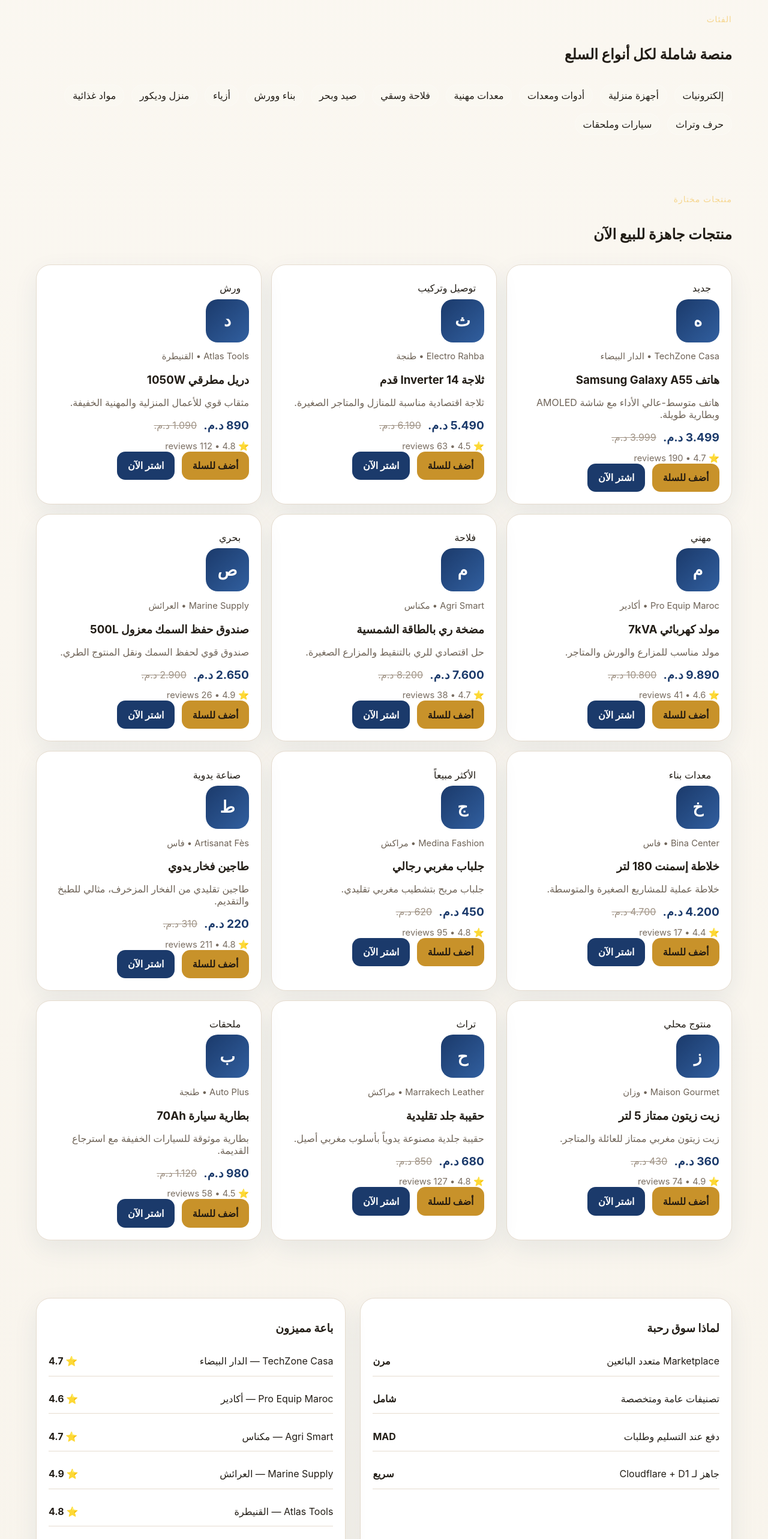
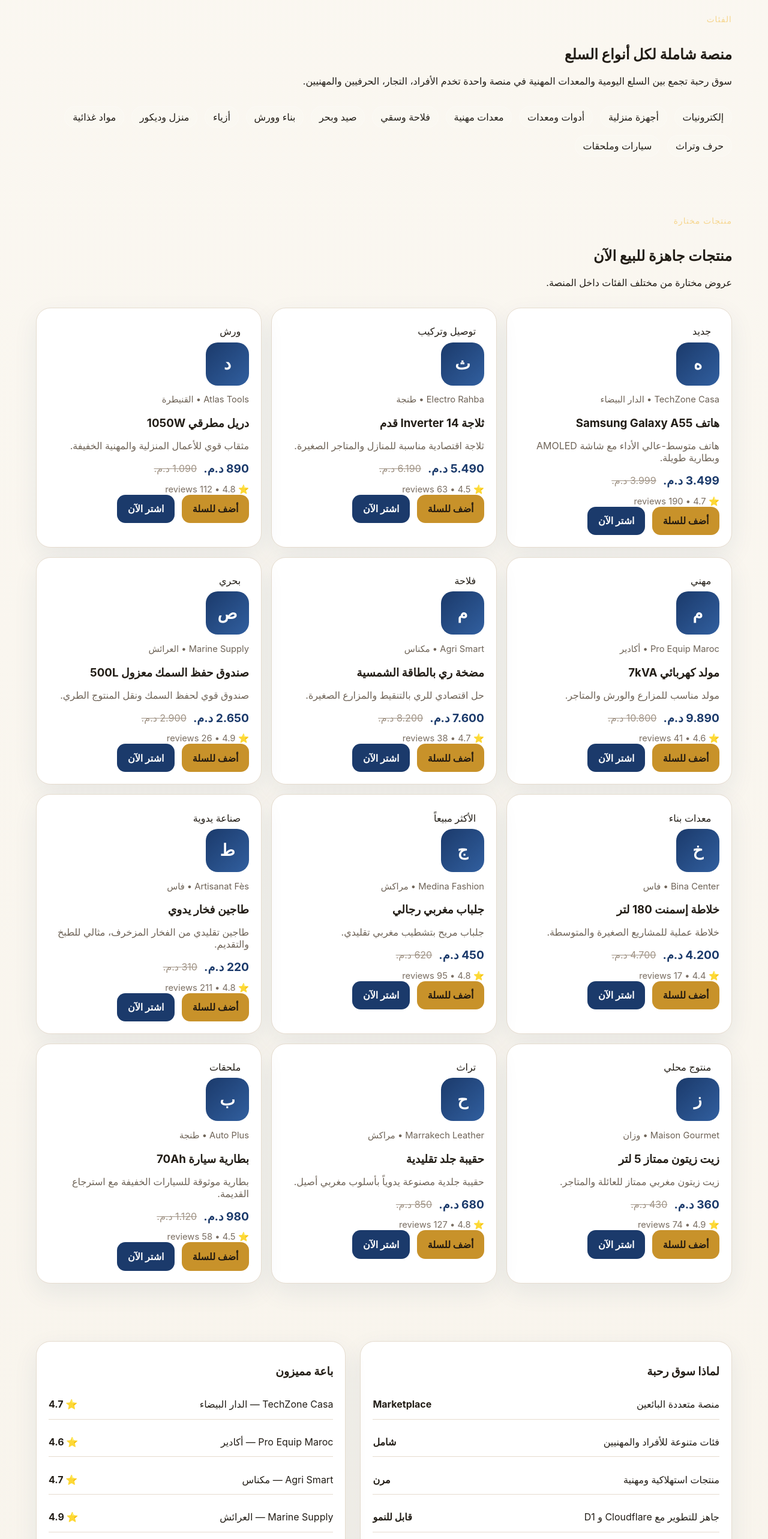
Before and after one commit to ori00fit-tech/souq-rahba-platform, a React (Vite) app in the folder apps/storefront/: page / in a window 1280 px wide. Shown: the part 880-3446 px from the top of the page at 60% size. Built offline with nearby package versions, Linux system fonts and the light colour scheme.

Commit message:
Improve home page sections and marketplace messaging

```diff
--- a/apps/storefront/src/pages/HomePage.jsx
+++ b/apps/storefront/src/pages/HomePage.jsx
@@ -11,43 +11,63 @@ export default function HomePage() {
     <>
       <Hero />
       <StatGrid />
+
       <section className="container section-space">
         <div className="section-head">
           <div>
             <span className="eyebrow">{t.categories}</span>
             <h2>منصة شاملة لكل أنواع السلع</h2>
+            <p>
+              سوق رحبة تجمع بين السلع اليومية والمعدات المهنية في منصة واحدة
+              تخدم الأفراد، التجار، الحرفيين والمهنيين.
+            </p>
           </div>
         </div>
+
         <div className="chip-wrap">
-          {categories.map((category) => <span key={category.id} className="chip">{category.name}</span>)}
+          {categories.map((category) => (
+            <span key={category.id} className="chip">
+              {category.name}
+            </span>
+          ))}
         </div>
       </section>
+
       <section className="container section-space">
         <div className="section-head">
           <div>
             <span className="eyebrow">{t.featured}</span>
             <h2>منتجات جاهزة للبيع الآن</h2>
+            <p>عروض مختارة من مختلف الفئات داخل المنصة.</p>
           </div>
         </div>
+
         <div className="product-grid">
-          {filteredProducts.slice(0, 12).map((product) => <ProductCard key={product.id} product={product} />)}
+          {filteredProducts.slice(0, 12).map((product) => (
+            <ProductCard key={product.id} product={product} />
+          ))}
         </div>
       </section>
+
       <section className="container section-space dual-grid">
         <div className="panel-card">
           <h3>لماذا سوق رحبة</h3>
           <ul className="seller-list">
-            <li><span>Marketplace متعدد البائعين</span><strong>مرن</strong></li>
-            <li><span>تصنيفات عامة ومتخصصة</span><strong>شامل</strong></li>
-            <li><span>دفع عند التسليم وطلبات</span><strong>MAD</strong></li>
-            <li><span>جاهز لـ Cloudflare + D1</span><strong>سريع</strong></li>
+            <li><span>منصة متعددة البائعين</span><strong>Marketplace</strong></li>
+            <li><span>فئات متنوعة للأفراد والمهنيين</span><strong>شامل</strong></li>
+            <li><span>منتجات استهلاكية ومهنية</span><strong>مرن</strong></li>
+            <li><span>جاهز للتطوير مع Cloudflare و D1</span><strong>قابل للنمو</strong></li>
           </ul>
         </div>
+
         <div className="panel-card">
           <h3>باعة مميزون</h3>
           <ul className="seller-list">
             {sellers.map((seller) => (
-              <li key={seller.id}><span>{seller.name} — {seller.city}</span><strong>⭐ {seller.rating}</strong></li>
+              <li key={seller.id}>
+                <span>{seller.name} — {seller.city}</span>
+                <strong>⭐ {seller.rating}</strong>
+              </li>
             ))}
           </ul>
         </div>
```
